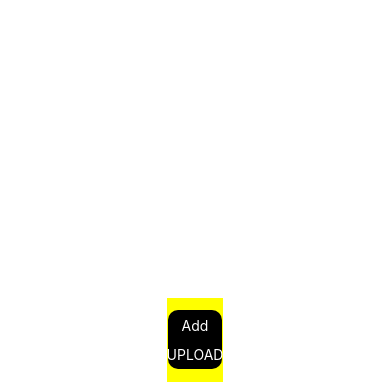
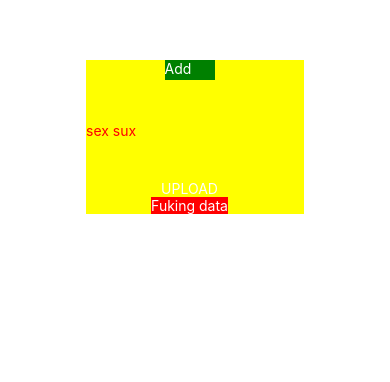
Before and after one commit to pranjalsinghsengar/ScrapBuddyApp, a React Native app: screen / in a window 390 px wide. Shown: the part 462-844 px from the top of the page. Built offline with nearby package versions, Linux system fonts and the light colour scheme; no server answers; the database is empty.

Commit message:
50% compete

```diff
--- a/Config.js
+++ b/Config.js
@@ -1,10 +1,6 @@
-// Import the functions you need from the SDKs you need
 import { initializeApp } from "firebase/app";
-import { getAnalytics } from "firebase/analytics";
-import "firebase/compat/auth";
-import firebase from "firebase/compat/app";
-import "firebase/compat/firestore";
-import "firebase/compat/storage";
+import { getFirestore } from "firebase/firestore";
+import { getStorage } from "firebase/storage";
 
 const firebaseConfig = {
   apiKey: "AIzaSyCKK00r2DxaT9cRNzG0gfKcTIKnEYU3MrA",
@@ -16,9 +12,13 @@ const firebaseConfig = {
   measurementId: "G-RMQ3G6M091",
 };
 
+
+
+
 // Initialize Firebase
+const app = initializeApp(firebaseConfig);
+// Initialize Cloud Firestore and get a reference to the service
+export const storage = getStorage(app);
+export const db = getFirestore(app);
 
-if (!firebase.apps.length) {
-  firebase.initializeApp(firebaseConfig);
-}
-export { firebase };
+// export {db,storage};
--- a/Home.tsx
+++ b/Home.tsx
@@ -1,4 +1,12 @@
-import React, { useState } from "react";
+import { async } from "@firebase/util";
+import {
+  doc,
+  collection,
+  getDoc,
+  getDocs,
+  onSnapshot,
+} from "firebase/firestore";
+import React, { useLayoutEffect, useEffect, useState } from "react";
 import {
   StyleSheet,
   Text,
@@ -6,48 +14,116 @@ import {
   Button,
   Image,
   View,
+  ActivityIndicator,
+  TextInput,
+  Alert,
 } from "react-native";
+import { db } from "./Config";
 // import Card from "./Card";
-import "./ImageGallery";
 
 export default function Home(props) {
+  const upload = () => {
+
+      if(props.post && props.image != null){
+        props.uploadImage();
+        props.uploadUserData();
+      }
+      else{
+        Alert.alert(
+          'bsdk'
+        )
+      }
+
+
+
+  };
+
+  const [Arraydata, setArraydata] = useState([]);
+
+  const ref = collection(db, "users");
+
+  const getData = async () => {
+    const data = await getDocs(ref);
+    setArraydata(
+      data.docs.map((items) => {
+        return { ...items.data(), id: items.id };
+      })
+    );
+    console.log(
+      data.docs.map((items) => {
+        return { ...items.data(), id: items.id };
+      })
+    );
+  };
+
+  useEffect(() => {
+    getData();
+  }, []);
+  // useEffect(() => {
+  //   onSnapshot(ref, (users) =>
+  //     setData(
+  //       users.docs.map((category) => ({
+  //         data: category.data(),
+  //         id: category.id,
+  //       }))
+  //     )
+  //   );
+  //   console.log(data);
+  // }, []);
+
   return (
-    <View style={styles.container}>
-      <View style={styles.chatSpace}>
-        {props.image && (
-          <Image
-            source={{ uri: props.image.uri }}
-            style={{ width: 200, height: 200 }}
-          />
-        )}
+    <View style={{ width: "100%", height: "100%" }}>
+      <View style={{ display: "flex", flexWrap: "wrap", width: "80%",height:"50%" }}>
+        {Arraydata.map((item, key) => (
+          <View style={{ width: 60, height: 60 }} key={key}>
+            <Image
+              style={{ width: 50, height: 50 }}
+              source={{ uri: item.ImageUri ? item.ImageUri : null }}
+              alt='sad'
+            />
+            <Text>{item.disciption} </Text>
+          </View>
+        ))}
+      </View>
 
-        {/* <Card imageData={imageData} /> */}
-        {/* <Card />
-        <Card />
-        <Card /> */}
-      </View>
+      <Image style={{width:100,height:100}} source={{uri:props.image}}/>
+
+
       {/* Add */}
       <View style={styles.inputSpace}>
+
+
         <View style={styles.textInput}>
           <TouchableOpacity
             onPress={props.pickImage}
             style={{
-              flex: 1,
-              justifyContent: "center",
-              alignItems: "center",
+              backgroundColor: "green",
+              width: 50,
+              height: 20,
             }}
           >
             <Text style={styles.addBtn}>Add</Text>
           </TouchableOpacity>
+          {/* INPUT TEXT */}
+
+          <TextInput
+            style={{ width: "100%", height: 100, color: "red" }}
+            value={props.post}
+            onChangeText={(content) => props.setPost(content)}
+            placeholder='sex sux'
+          />
+
+          <TouchableOpacity onPress={upload} style={{}}>
+            <Text style={styles.addBtn}>UPLOAD</Text>
+          </TouchableOpacity>
+
           <TouchableOpacity
-            onPress={props.uploadImage}
+            onPress={getData}
             style={{
-              flex: 1,
-              justifyContent: "center",
-              alignItems: "center",
+              backgroundColor: "red",
             }}
           >
-            <Text style={styles.addBtn}>UPLOAD</Text>
+            <Text style={styles.addBtn}>Fuking data</Text>
           </TouchableOpacity>
         </View>
       </View>
@@ -55,37 +131,24 @@ export default function Home(props) {
   );
 }
 const styles = StyleSheet.create({
-  container: {
+  // container: {
+  //   width: "100%",
+  //   height: "100%",
+  //   // backgroundColor: "red",
+  // },
+
+  inputSpace: {
     width: "100%",
-    height: "100%",
-    backgroundColor: "red",
-  },
-  chatSpace: {
-    width: "100%",
-    height: "70%",
-    backgroundColor: "white",
-    display: "flex",
-    flex: 1,
-    // flexDirection: "row",
-    // flexWrap: "wrap",
-    // gap: 10,
-    justifyContent: "center",
-    alignItems: "center",
-  },
-  inputSpace: {
-    height: "10%",
     backgroundColor: "yellow",
-    flex: 1 / 9,
-    justifyContent: "center",
-    alignItems: "center",
     // borderTopLeftRadius: 20,
     // borderTopRightRadius: 20,
   },
   textInput: {
+    display: "flex",
+    flexDirection: "column",
+    justifyContent: "center",
+    alignItems: "center",
     width: "95%",
-    height: "70%",
-    backgroundColor: "black",
-    borderRadius: 10,
   },
   addBtn: {
     color: "white",
--- a/ImageGallery.tsx
+++ b/ImageGallery.tsx
@@ -1,40 +1,166 @@
-import React, { useState } from "react";
-import { View, Text, Image, Button } from "react-native";
-import { firebase } from "./Config";
+import React, { useState, useEffect, useLayoutEffect } from "react";
+import { View, Text, Image, Button, Alert } from "react-native";
+import { db, storage } from "./Config";
+import { doc, setDoc } from "firebase/firestore";
+import { collection, addDoc } from "firebase/firestore";
 
 import * as ImagePicker from "expo-image-picker";
 import Home from "./Home";
+import {
+  getDownloadURL,
+  getStorage,
+  ref,
+  uploadBytes,
+  uploadBytesResumable,
+} from "firebase/storage";
 
 export default function ImageGallery() {
   const [image, setImage] = useState(null);
   const [uploadProgress, setUploadProgress] = useState(false);
+  const [transferred, setTransferred] = useState(0);
+  const [post, setPost] = useState(null);
+  const [urlOFImg, setUrlOfImg] = useState("");
+  // const storage = getStorage()
+  // const storageRef = ref(storage);
 
+  // const pickImage = async () => {
+  //   let result = await ImagePicker.launchImageLibraryAsync({
+  //     mediaTypes: ImagePicker.MediaTypeOptions.All,
+  //     allowsEditing: true,
+  //     aspect: [4, 3],
+  //     quality: 1,
+  //   });
+  //   console.log(result)
+  //   const source = { uri: result.assets[0].uri };
+  //   console.log("imgSRC",source);
+  //   setImage(source);
+
+  // };
   const pickImage = async () => {
+    // No permissions request is necessary for launching the image library
     let result = await ImagePicker.launchImageLibraryAsync({
       mediaTypes: ImagePicker.MediaTypeOptions.All,
       allowsEditing: true,
       aspect: [4, 3],
       quality: 1,
     });
-    const source = { uri: result.assets[0].uri };
-    console.log(source);
-    setImage(source);
+
+    console.log(result);
+
+    // if (!result.canceled) {
+    setImage(result.assets[0].uri);
+    // }
   };
 
+  // useEffect(() => {
   const uploadImage = async () => {
-    const response = await fetch(image.uri);
-    const blob = await response.blob();
-    const filename = image.uri.substring(image.uri.lastIndexOf("/") + 1);
-    var ref = firebase.storage().ref().child(filename).put(blob);
+    // Convert Blob to Image Format
+    const blobImage = await new Promise((resolve, reject) => {
+      const xhr = new XMLHttpRequest();
+      xhr.onload = function () {
+        resolve(xhr.response);
+      };
+      xhr.onerror = function () {
+        reject(new TypeError("netWork Request Faild"));
+      };
+      xhr.responseType = "blob";
+      xhr.open("GET", image, true);
+      xhr.send(null);
+    });
+    // setMeta Data to Image
+    const metadata = {
+      contentType: "image/jpeg",
+    };
 
+    // Upload Image to Storage
+
+    // Upload file and metadata to the object 'images/mountains.jpg'
+    const storageRef = ref(storage, "images/" + Date.now());
+    const uploadTask = uploadBytesResumable(storageRef, blobImage, metadata);
+    // ==========================
+
+    // Listen for state changes, errors, and completion of the upload.
+    uploadTask.on(
+      "state_changed",
+      (snapshot) => {
+        // Get task progress, including the number of bytes uploaded and the total number of bytes to be uploaded
+        const progress =
+          (snapshot.bytesTransferred / snapshot.totalBytes) * 100;
+        console.log("Upload is " + progress + "% done");
+        switch (snapshot.state) {
+          case "paused":
+            console.log("Upload is paused");
+            break;
+          case "running":
+            console.log("Upload is running");
+            break;
+        }
+      },
+      (error) => {
+        // A full list of error codes is available at
+        // https://firebase.google.com/docs/storage/web/handle-errors
+        switch (error.code) {
+          case "storage/unauthorized":
+            // User doesn't have permission to access the object
+            break;
+          case "storage/canceled":
+            // User canceled the upload
+            break;
+
+          // ...
+
+          case "storage/unknown":
+            // Unknown error occurred, inspect error.serverResponse
+            break;
+        }
+      },
+
+      () => {
+        // Upload completed successfully, now we can get the download URL
+        getDownloadURL(uploadTask.snapshot.ref).then((downloadURL) => {
+          setUrlOfImg(downloadURL);
+          console.log("File available at", downloadURL);
+        });
+      }
+    );
+    // cloutd
+  };
+
+  // if (image != null) {
+  //   uploadImage();
+  //   setImage(null);
+  // }
+  // }, [image]);
+
+  // CLOUD FIREBASE STORAGE
+
+  const uploadUserData = async () => {
     try {
-      await ref;
+      const docRef = await addDoc(collection(db, "users"), {
+        ImageUri: urlOFImg,
+        disciption: post,
+      });
+
+      console.log(
+        "Document written with ID: ",
+        docRef.id,
+        ":::ImageURI",
+        image
+      );
+      console.log(post);
     } catch (e) {
-      console.log(e);
+      console.error("Error adding document: ", e);
     }
-    setUploadProgress(false);
+    if (image != null) {
+    uploadImage();
     setImage(null);
+    setPost(null);
+  }
   };
+
+
+
+
 
   return (
     <View style={{ flex: 1, alignItems: "center", justifyContent: "center" }}>
@@ -49,6 +175,13 @@ export default function ImageGallery() {
       <Home
         pickImage={pickImage}
         image={image}
+        // uploadImage={uploadImage}
+        uploadProgress={uploadProgress}
+        transferred={transferred}
+        setTransferred={setTransferred}
+        setPost={setPost}
+        post={post}
+        uploadUserData={uploadUserData}
         uploadImage={uploadImage}
         // uploadProgress={uploadProgress}
       />
--- a/package.json
+++ b/package.json
@@ -9,7 +9,6 @@
     "web": "expo start --web"
   },
   "dependencies": {
-    "@react-native-firebase/app": "^17.3.2",
     "@types/react": "~18.0.27",
     "expo": "~48.0.6",
     "expo-asset": "~8.9.1",
```
Also changed, not shown: 1 other file (tests, documents, lock files or other folders).
